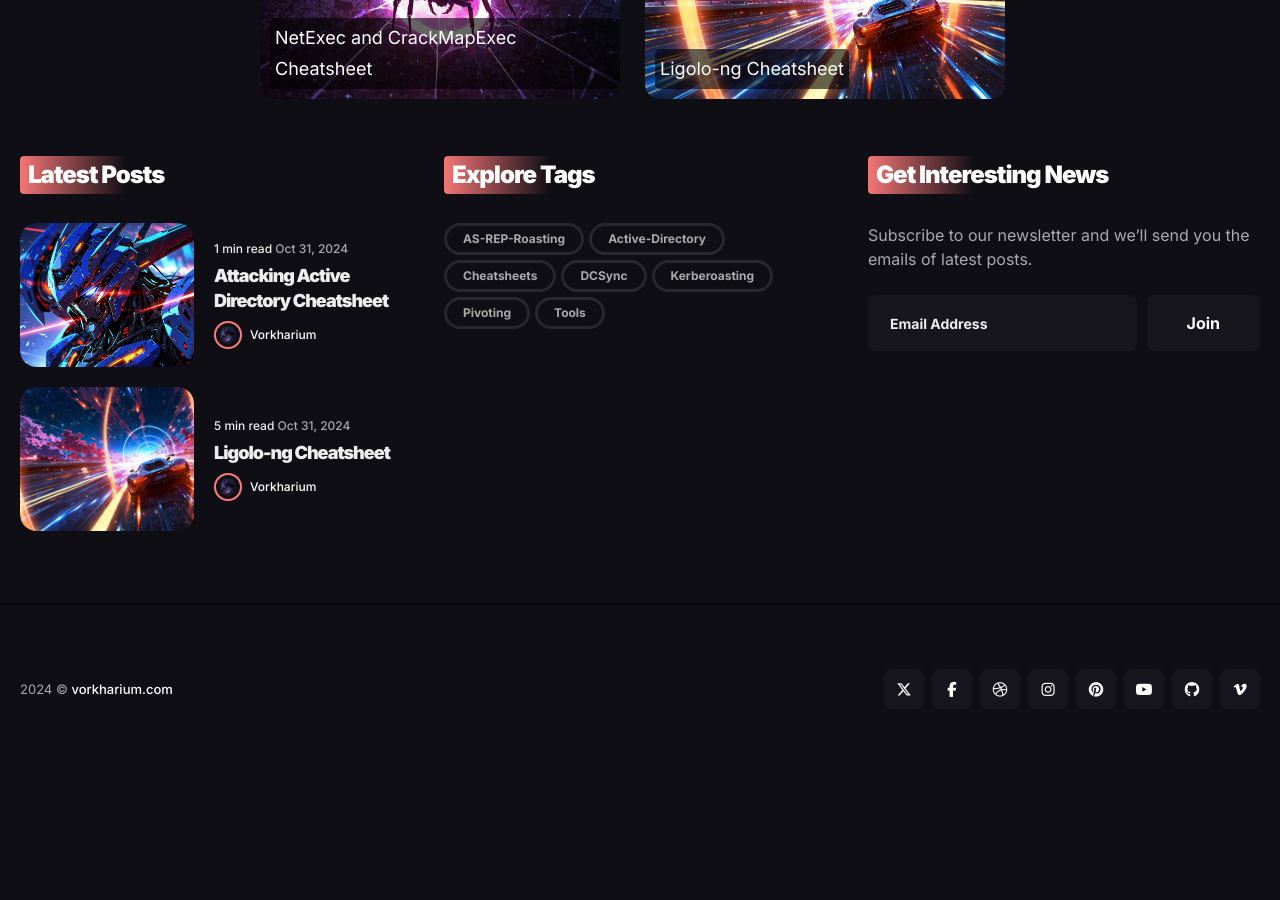
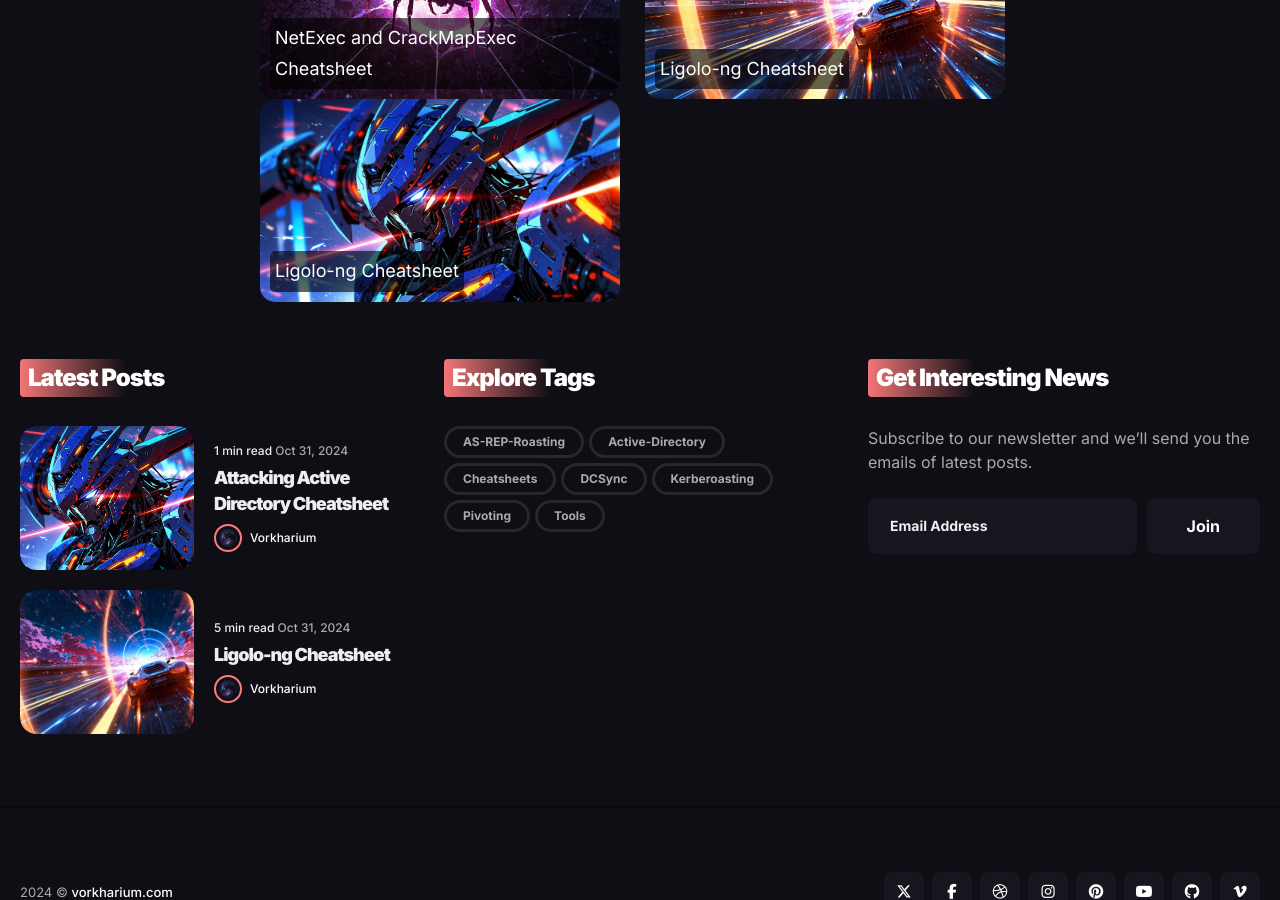
Before and after one commit to Vorkharium/vorkharium.github.io, a Jekyll site: the page built from _pages/cheatsheets.md, in a window 1280 px wide and 900 px high, scrolled down 799 px. Built offline with Jekyll 4.4.1, drawn with Linux system fonts in a browser that asks for light colours; before the commit the page ends 1572 px from its top, so only the background shows below that.

Commit message:
Update cheatsheets.md

```diff
--- a/_pages/cheatsheets.md
+++ b/_pages/cheatsheets.md
@@ -21,3 +21,12 @@ image: '/images/01.jpg'
         </div>
     </a>
 </div>
+
+<div style="position: relative; display: inline-block;">
+    <a href="/Attacking-Active-Directory-Cheatsheet">
+        <img src="/images/10000.jpg" alt="Attacking Active Directory Cheatsheet" style="width: 360px; height: auto; border-radius: 15px;">
+        <div style="position: absolute; bottom: 10px; left: 10px; color: white; background-color: rgba(0, 0, 0, 0.6); padding: 5px; border-radius: 5px;">
+            Ligolo-ng Cheatsheet
+        </div>
+    </a>
+</div>
```
